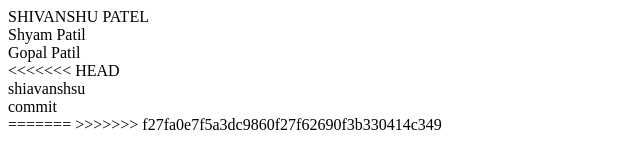
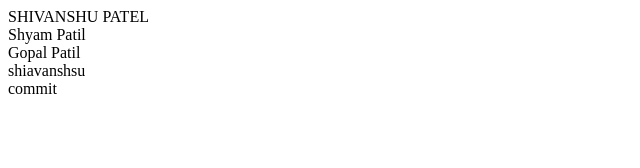
Before and after one commit to ShivanshuPatel/blog, a plain HTML site: page index.html in a window 1280 px wide. Shown: the whole page, without its empty margins (0-640 px from the left). Drawn offline with Linux system fonts and the light colour scheme.

Commit message:
Update index.html

```diff
--- a/index.html
+++ b/index.html
@@ -11,10 +11,8 @@
         Shyam Patil
     </div>
     <div>Gopal Patil</div>
-<<<<<<< HEAD
     <div>shiavanshsu </div>
     <div>commit</div>
-=======
->>>>>>> f27fa0e7f5a3dc9860f27f62690f3b330414c349
+
 </body>
 </html>
```
